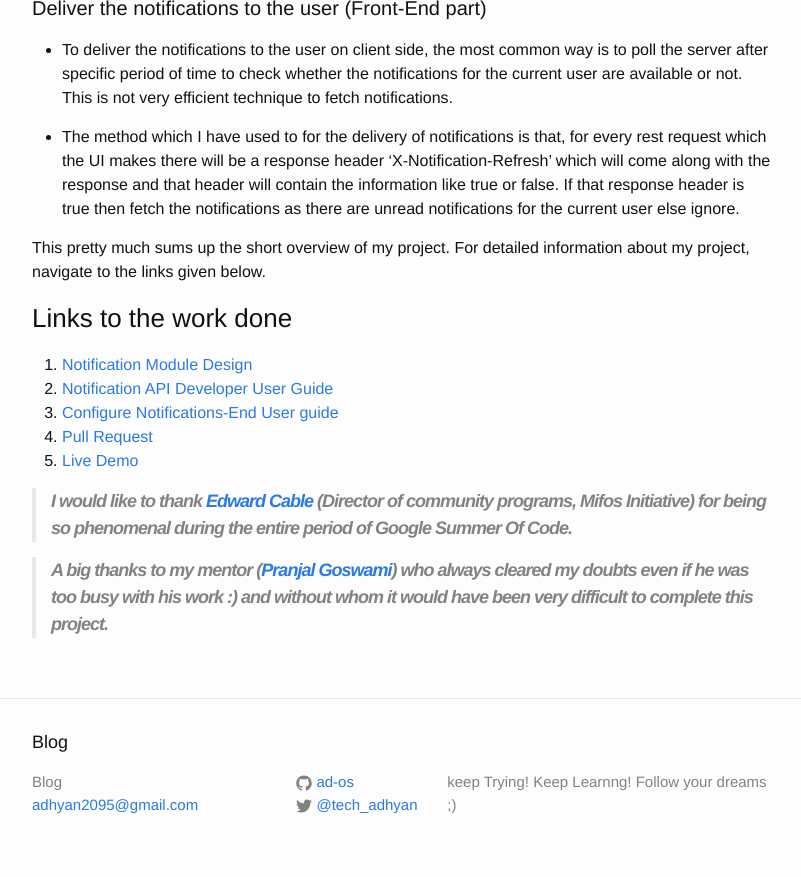
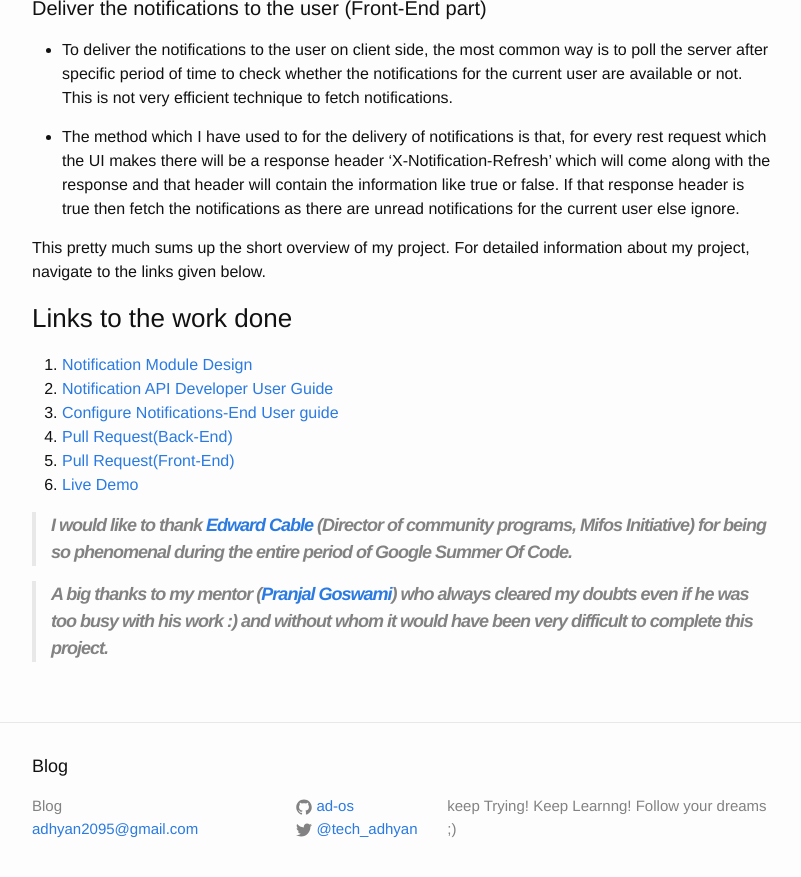
Before and after one commit to ad-os/Blog, a Jekyll site: the page built from _posts/2016-08-23-gsoc-report.md, in a window 1280 px wide and 900 px high, scrolled down 1056 px. Shown: the top 877 px of the window, without its empty margins (238-1039 px from the left). Built offline with Jekyll 4.4.1, drawn with Linux system fonts in a browser that asks for light colours.

Commit message:
GSOC Report

```diff
--- a/_posts/2016-08-23-gsoc-report.md
+++ b/_posts/2016-08-23-gsoc-report.md
@@ -43,8 +43,9 @@ This pretty much sums up the short overview of my project. For detailed informat
 1. [Notification Module Design](https://mifosforge.jira.com/wiki/pages/viewpage.action?pageId=133070890)
 2. [Notification API Developer User Guide](https://mifosforge.jira.com/wiki/display/MDZ/Notification+API+Developer+User+Guide)
 3. [Configure Notifications-End User guide](https://mifosforge.jira.com/wiki/display/docs/Configure+Notifications)
-4. [Pull Request](https://github.com/apache/incubator-fineract/pull/178)
-5. [Live Demo](https://www.dropbox.com/s/hefwvnvnziegatd/final.mp4?dl=0)
+4. [Pull Request(Back-End)](https://github.com/apache/incubator-fineract/pull/178)
+5. [Pull Request(Front-End)](https://github.com/kamdjouduplex/community-app/pull/1)
+6. [Live Demo](https://www.dropbox.com/s/hefwvnvnziegatd/final.mp4?dl=0)
 
 > **I would like  to thank [Edward Cable](https://www.linkedin.com/in/edcable) (Director of community programs, Mifos Initiative) for being so phenomenal during the entire period of Google Summer Of Code.**
 
```
